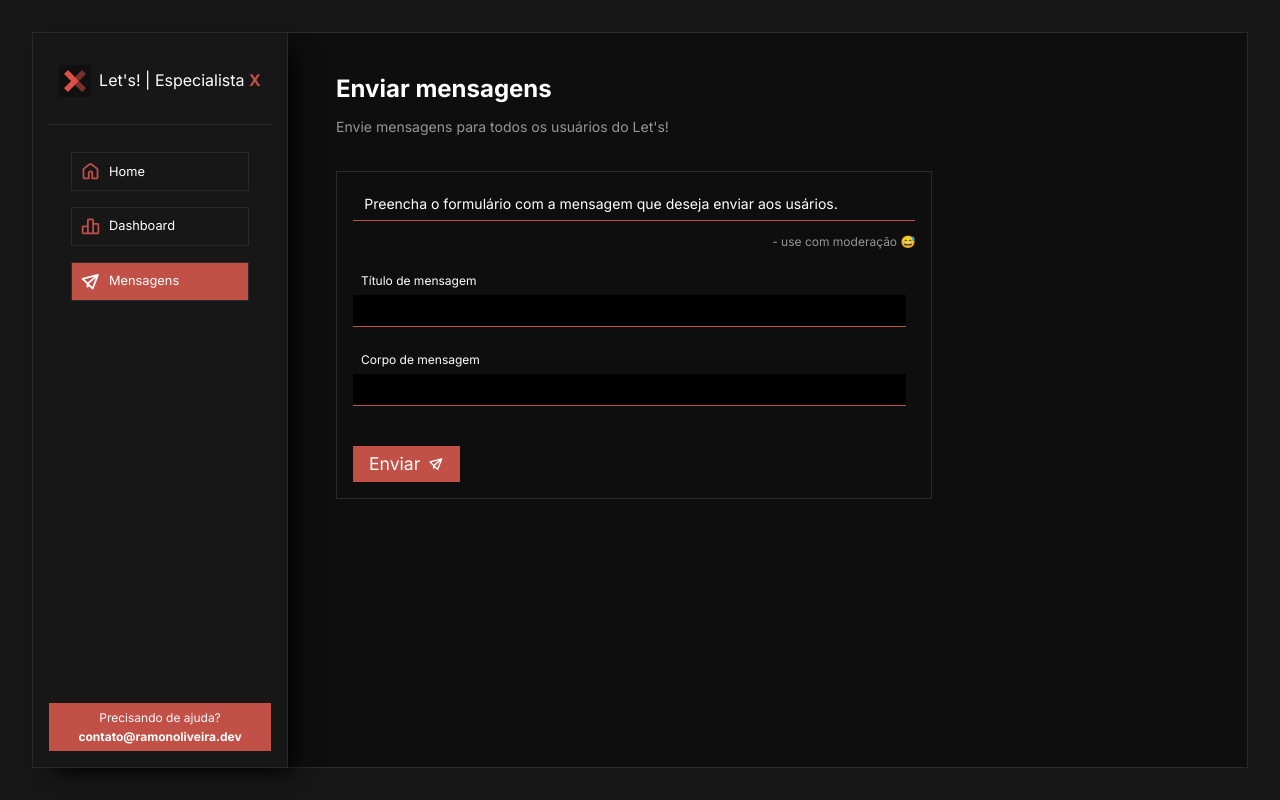
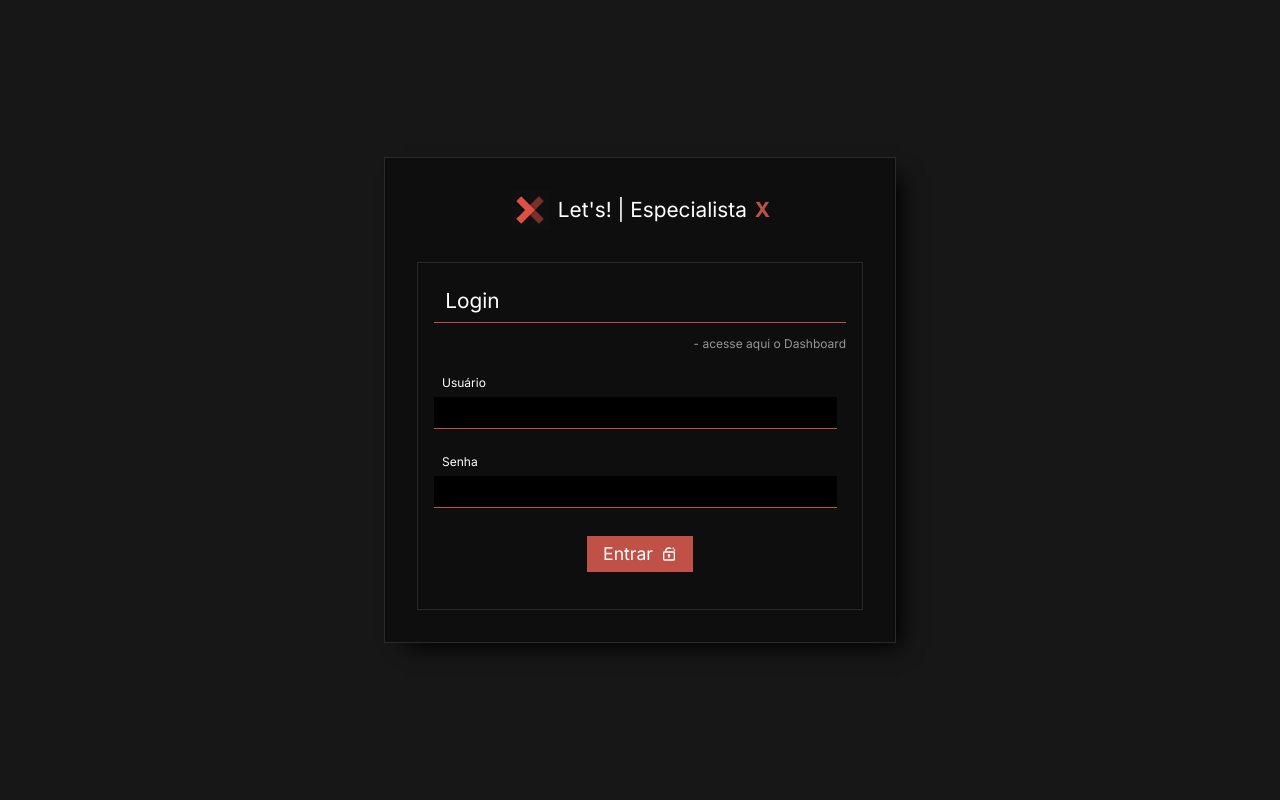
Before and after one commit to im-ramon/lets-dashboard, a React (Vite) app: page /messaging in a window 1280 px wide. Built offline with nearby package versions, Linux system fonts and the light colour scheme.

Commit message:
feat: :sparkles: Finalizando painel
Finalizando painel

```diff
--- a/src/App.tsx
+++ b/src/App.tsx
@@ -1,24 +1,20 @@
-import { useState, useContext } from 'react'
+import { useState, useContext, useEffect } from 'react'
 import reactLogo from './assets/react.svg'
 import './styles/index.scss'
 import { RouterProvider, Route, BrowserRouter } from "react-router-dom";
-import Aside from './components/Aside';
+import Login from './views/Login';
 import Router from './routes/routes';
 import { AppContext } from './contexts/appContext';
-import { AppProvider } from './contexts/appContext';
 
 function App() {
-    const { } = useContext(AppContext)
+    const { user } = useContext(AppContext)
+
+    useEffect(() => {
+        console.log('user:', user)
+    }, [])
 
     return (
-        <AppProvider>
-            <BrowserRouter>
-                <Aside />
-                <main>
-                    <Router />
-                </main>
-            </BrowserRouter>
-        </AppProvider>
+        user.hasOwnProperty('token') ? <Router /> : <Login />
     )
 }
 
--- a/src/components/Aside.tsx
+++ b/src/components/Aside.tsx
@@ -1,10 +1,16 @@
+import { NavLink } from "react-router-dom";
+
 import logo from '../assets/images/img/logo.png'
 import home from '../assets/images/svg/home.svg'
 import chart from '../assets/images/svg/chart.svg'
 import messaging from '../assets/images/svg/messaging.svg'
-import { NavLink } from "react-router-dom";
+import exit from '../assets/images/svg/exit.svg'
+import { AppContext } from "../contexts/appContext";
+import { useContext } from "react";
 
 function Aside() {
+    const { signOut } = useContext(AppContext)
+
     return (
         <aside>
             <div id="logo">
@@ -18,11 +24,9 @@ function Aside() {
                 <NavLink className="routerlink" to="/messaging"><img src={messaging} alt="Home" />Mensagens</NavLink>
             </nav>
 
-            <div id="aside-footer">
-                <p>
-                    <span>Precisando de ajuda? </span>
-                    <a href="http://ramonoliveira.dev" target="_blank" rel="noopener noreferrer">contato@ramonoliveira.dev</a>
-                </p>
+            <div id="aside-footer" onClick={() => { signOut() }}>
+                <p>Sair</p>
+                <img alt="exit" className="exit" src={exit} />
             </div>
         </aside>
     );
--- a/src/main.tsx
+++ b/src/main.tsx
@@ -2,9 +2,12 @@ import React from 'react'
 import ReactDOM from 'react-dom/client'
 import App from './App'
 import './styles/normalize.css'
+import { AppProvider } from './contexts/appContext';
 
 ReactDOM.createRoot(document.getElementById('root') as HTMLElement).render(
     <React.StrictMode>
-        <App />
+        <AppProvider>
+            <App />
+        </AppProvider>
     </React.StrictMode>
 )
--- a/src/routes/routes.tsx
+++ b/src/routes/routes.tsx
@@ -2,13 +2,19 @@ import { createBrowserRouter, BrowserRouter, Routes, Route } from "react-router-
 import Home from "../views/Home";
 import Dashboard from "../views/Dashboard";
 import Messaging from "../views/Messaging";
+import Aside from '../components/Aside';
 
 export default function Router() {
     return (
-        <Routes>
-            <Route path="/" element={<Home />} />
-            <Route path="/dashboard" element={<Dashboard />} />
-            <Route path="/messaging" element={<Messaging />} />
-        </Routes>
+        <BrowserRouter>
+            <Aside />
+            <main>
+                <Routes>
+                    <Route path="/" element={<Home />} />
+                    <Route path="/dashboard" element={<Dashboard />} />
+                    <Route path="/messaging" element={<Messaging />} />
+                </Routes>
+            </main>
+        </BrowserRouter>
     );
 }
--- a/src/services/api.ts
+++ b/src/services/api.ts
@@ -1,8 +1,8 @@
 import axios from "axios";
 
 const api = axios.create({
-    // baseURL: 'http://192.168.1.4:21080'
-    baseURL: 'http://lojababybaby.com.br:21080'
+    baseURL: 'http://192.168.1.6:21080'
+    // baseURL: 'http://lojababybaby.com.br:21080'
 })
 
 export { api }
--- a/src/styles/index.scss
+++ b/src/styles/index.scss
@@ -98,19 +98,23 @@ aside {
     padding: 0.3rem;
     display: flex;
     align-items: center;
-    flex-direction: column;
     cursor: default;
+    align-items: center;
+    padding: 0.3rem 1rem;
+    cursor: pointer;
+    font-size: 1rem;
+    box-shadow: 13px 11px 21px -8px #000000;
+    @include transition();
 
-    p {
-        text-align: center;
-        color: $SEMANTIC_3;
-        display: block;
-        width: 100%;
+    &:hover {
+        @include transition();
+        box-shadow: 13px 11px 21px 0px #000000;
+        transform: scale(1.1);
+    }
 
-        a {
-            color: $TEXT;
-            font-weight: bold;
-        }
+    img {
+        filter: invert(1);
+        margin-left: 0.3rem;
     }
 }
 
@@ -237,6 +241,10 @@ form#messaging {
         margin: 0.7rem 0 1rem 0;
         color: $NEUTRAL_2;
         text-align: right;
+    }
+
+    #chave {
+        background: #dc353515;
     }
 }
 
@@ -376,6 +384,53 @@ section#home {
     }
 }
 
+#login_container {
+    width: 100%;
+    display: flex;
+    justify-content: center;
+    align-items: center;
+}
+
+#login_area {
+    background: #00000060;
+    border: 1px solid $NEUTRAL_4;
+    width: 90%;
+    max-width: 512px;
+    box-shadow: 13px 11px 21px -8px #000000;
+    padding: 2rem;
+    justify-content: center;
+    display: flex;
+    flex-wrap: wrap;
+
+    #logo_area {
+        display: flex;
+        justify-content: center;
+        align-items: center;
+        width: 100%;
+
+        span {
+            font-size: 1.3rem;
+            margin-left: 0.5rem;
+        }
+
+        img {
+            width: 40px;
+        }
+    }
+
+    form#messaging h3 {
+        font-size: 1.3rem;
+    }
+
+    form {
+        width: 100%;
+
+        .button-primary {
+            margin: 1.3rem auto;
+        }
+    }
+}
+
 @media (max-width: 800px) {
     main {
         padding-left: 1.3rem;
--- /dev/null
+++ b/src/views/Login.tsx
@@ -0,0 +1,113 @@
+import { useContext, useState } from 'react';
+import logo from '../assets/images/img/logo.png';
+import loading from '../assets/images/svg/loading.svg';
+import unlock from '../assets/images/svg/unlock.svg';
+import { AppContext } from '../contexts/appContext';
+import { api } from '../services/api';
+import { ToastContainer, toast } from 'react-toastify';
+
+
+function Login() {
+    const { setUser } = useContext(AppContext)
+
+    const [isLoading, setIsLoading] = useState<boolean>(false)
+    const [id, setId] = useState<string>('')
+    const [password, setPassword] = useState<string>('')
+
+    async function signIn(id: string, password: string) {
+        setIsLoading(true)
+
+        if (id === '' && password === '') {
+            toast.warn('Preencha todos os campos para fazer login.', {
+                position: "top-right",
+                autoClose: 5000,
+                hideProgressBar: false,
+                closeOnClick: true,
+                pauseOnHover: true,
+                draggable: true,
+                progress: undefined,
+                theme: "dark",
+            });
+
+            return
+        }
+
+        try {
+            const response = await api.post('/auth_user', {
+                id, password
+            })
+
+            setTokenToAxios(response.data.token)
+
+            setUser({
+                name: response.data.name,
+                token: response.data.token
+            })
+
+        } catch (error) {
+            console.log('signIn:', error)
+
+            toast.error('Não foi possível fazer login. Verifique os dados digitados', {
+                position: "top-right",
+                autoClose: 5000,
+                hideProgressBar: false,
+                closeOnClick: true,
+                pauseOnHover: true,
+                draggable: true,
+                progress: undefined,
+                theme: "dark",
+            });
+
+        } finally {
+            setIsLoading(false)
+        }
+    }
+
+    function setTokenToAxios(token: string) {
+        api.defaults.headers.common['Authorization'] = `Bearer ${token}`
+    }
+
+    async function handleSend(event: any) {
+        event.preventDefault()
+        setIsLoading(true)
+
+        await signIn(id, password)
+
+        setIsLoading(false)
+    }
+
+
+    return (
+        <div id="login_container">
+            <div id="login_area">
+                <div id="logo_area">
+                    <img src={logo} alt="logo" />
+                    <span>Let's! | Especialista<span className="primary">X</span></span>
+                </div>
+
+                <form id="messaging">
+                    <h3>Login</h3>
+                    <h4>- acesse aqui o Dashboard</h4>
+
+                    <fieldset>
+                        <label htmlFor="">Usuário</label>
+                        <input type="text" name="chave1" id="chave1" value={id} onChange={(event) => setId(event.target.value)} />
+                    </fieldset>
+
+                    <fieldset>
+                        <label htmlFor="">Senha</label>
+                        <input type="password" name="chave2" id="chave2" value={password} onChange={(event) => setPassword(event.target.value)} />
+                    </fieldset>
+
+                    <button className="button-primary" onClick={handleSend}>
+                        <span>Entrar</span>
+                        <img src={isLoading ? loading : unlock} alt={isLoading ? "loading" : "messaging"} />
+                    </button>
+                </form>
+            </div>
+            <ToastContainer />
+        </div>
+    );
+}
+
+export default Login;
--- a/src/views/Messaging.tsx
+++ b/src/views/Messaging.tsx
@@ -10,6 +10,7 @@ import loading from '../assets/images/svg/loading.svg'
 function Messaging() {
     const [messageTitle, setMessageTitle] = useState<string>('')
     const [messageBody, setMessageBoby] = useState<string>('')
+    const [chave, setChave] = useState<string>('')
     const [isLoading, setIsLoading] = useState<boolean>(false)
 
     function handleChangeTitle(event: any) {
@@ -27,8 +28,8 @@ function Messaging() {
             setIsLoading(true)
             await api.post('/send_push_notification',
                 {
-                    user: "leticia",
-                    password: "123",
+                    user: "$2a$12$1KO/tU7YiiF79WnTvni49uNpZpttX8/46Ofl4g7flmmAEfBKdBHO6",
+                    password: chave,
                     title: messageTitle,
                     body: messageBody
 
@@ -46,8 +47,21 @@ function Messaging() {
                     });
                     setMessageTitle('')
                     setMessageBoby('')
+                    setChave('')
                 })
-                .catch(e => console.log(e))
+                .catch(e => {
+                    toast.error(`Desculpe! Não foi possível enviar a mensagem.`, {
+                        position: "top-right",
+                        autoClose: 5000,
+                        hideProgressBar: false,
+                        closeOnClick: true,
+                        pauseOnHover: true,
+                        draggable: true,
+                        progress: undefined,
+                        theme: "dark",
+                    });
+                    console.log(e)
+                })
                 .finally(() => { setIsLoading(false) })
 
 
@@ -83,6 +97,11 @@ function Messaging() {
                     <input type="text" name="messageBody" id="messageBody" value={messageBody} onChange={handleChangeBody} />
                 </fieldset>
 
+                <fieldset>
+                    <label htmlFor="">Chave de segurança</label>
+                    <input type="text" name="chave" id="chave" value={chave} onChange={(e) => { setChave(e.target.value) }} />
+                </fieldset>
+
                 <button className="button-primary" onClick={handleSend}>
                     <span>Enviar</span>
                     <img src={isLoading ? loading : messaging} alt={isLoading ? "loading" : "messaging"} />
```
Also changed, not shown: src/contexts/appContext.tsx (+14 -3 lines), src/assets/images/svg/exit.svg (added), src/assets/images/svg/unlock.svg (added).
